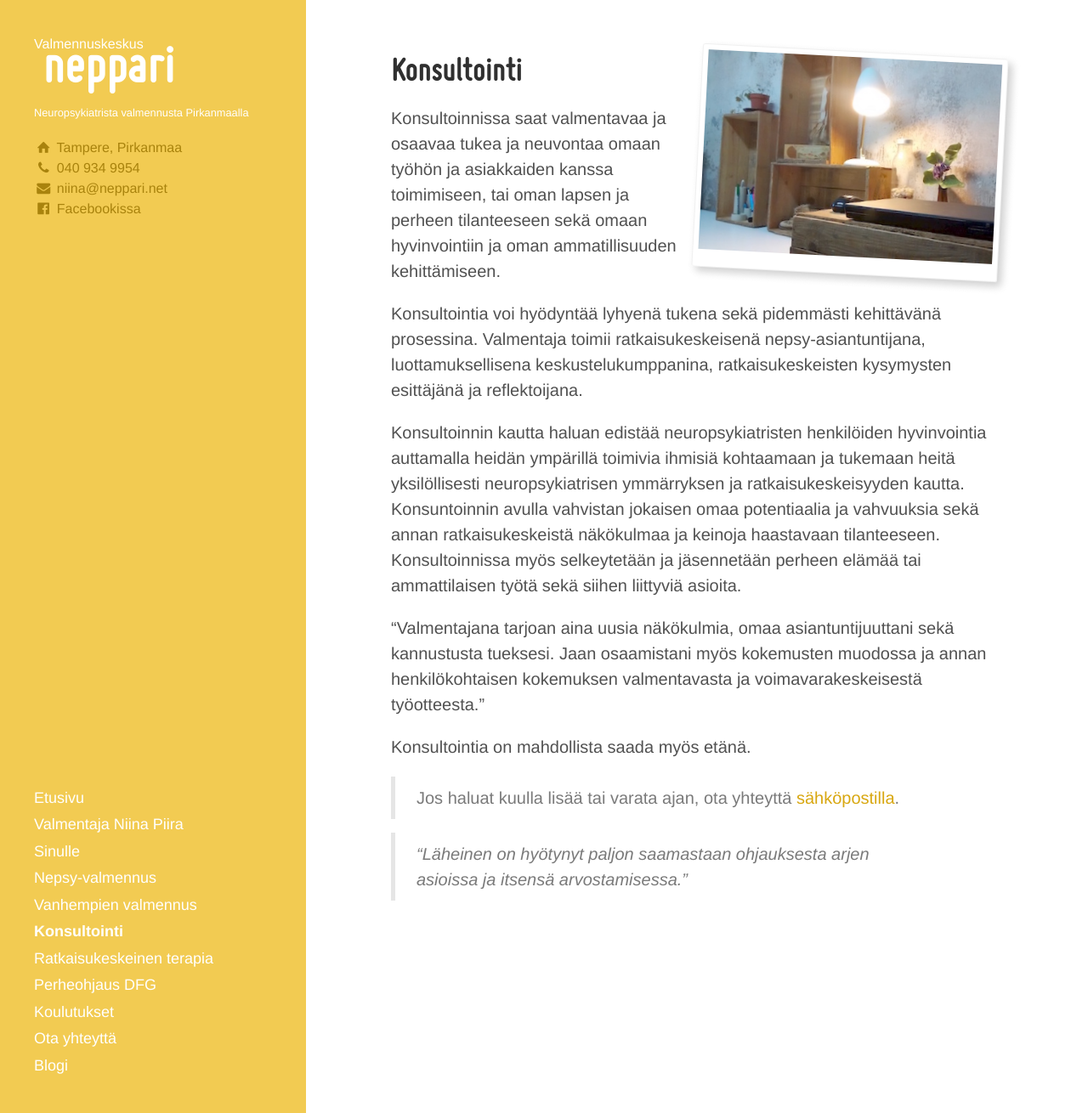
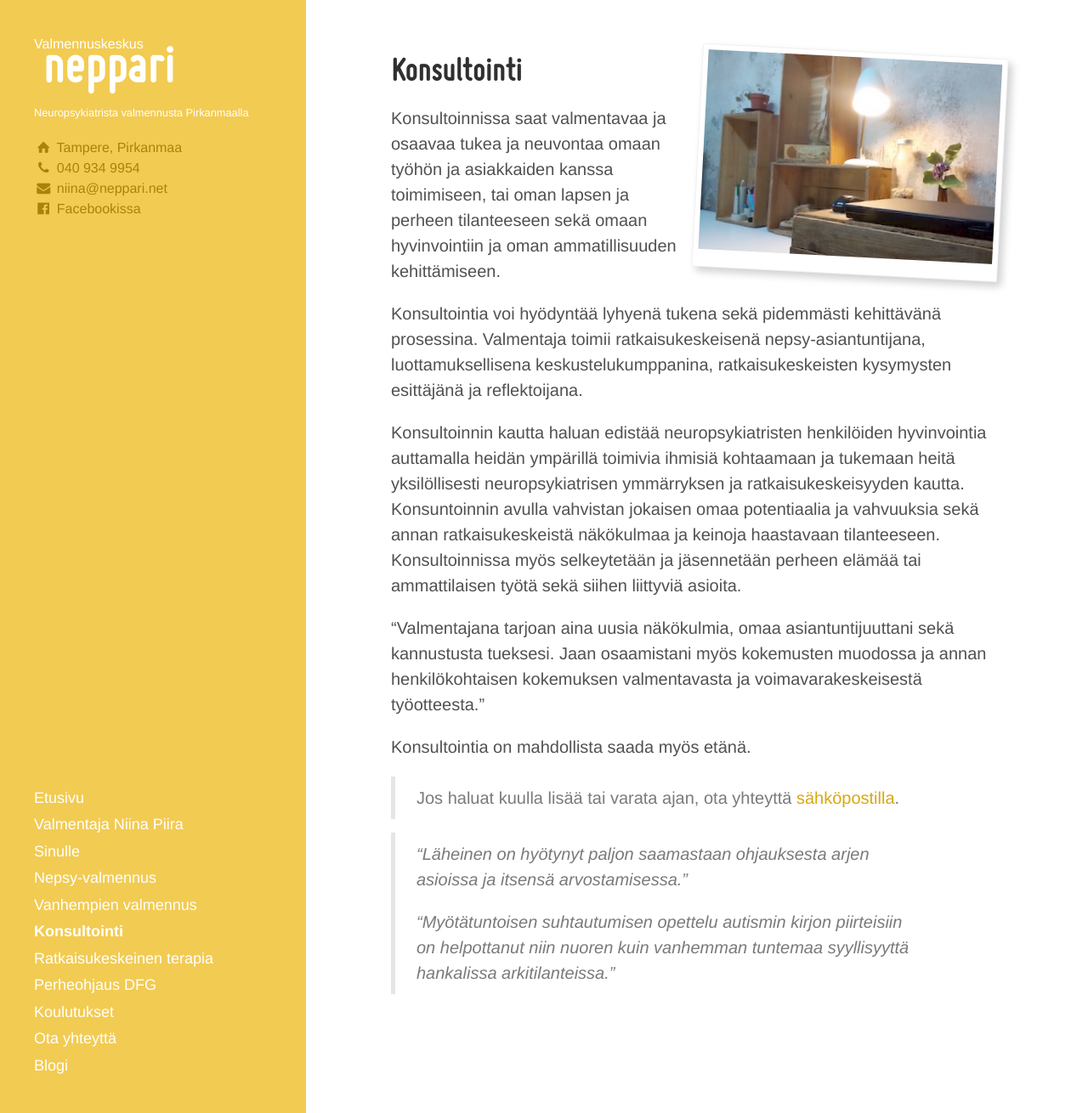
Before and after one commit to niinapiira/neppari.net, a Jekyll site: the page built from konsultointi.md, in a window 1280 px wide and 1310 px high. Shown: the whole window at 85% size. Built offline with Jekyll 4.4.1, drawn with Linux system fonts in a browser that asks for light colours.

Commit message:
Update konsultointi.md

```diff
--- a/konsultointi.md
+++ b/konsultointi.md
@@ -20,3 +20,5 @@ Konsultointia on mahdollista saada myös etänä.
 
 >
 > _"Läheinen on hyötynyt paljon saamastaan ohjauksesta arjen asioissa ja itsensä arvostamisessa."_
+>
+> _"Myötätuntoisen suhtautumisen opettelu autismin kirjon piirteisiin on helpottanut niin nuoren kuin vanhemman tuntemaa syyllisyyttä hankalissa arkitilanteissa."_
```
